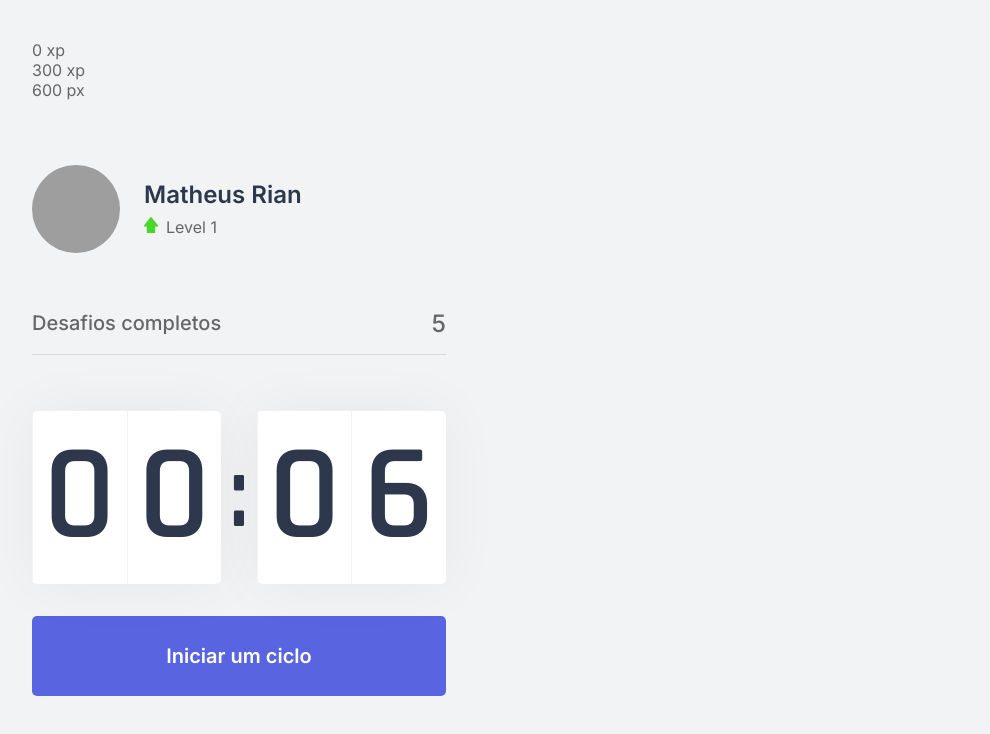
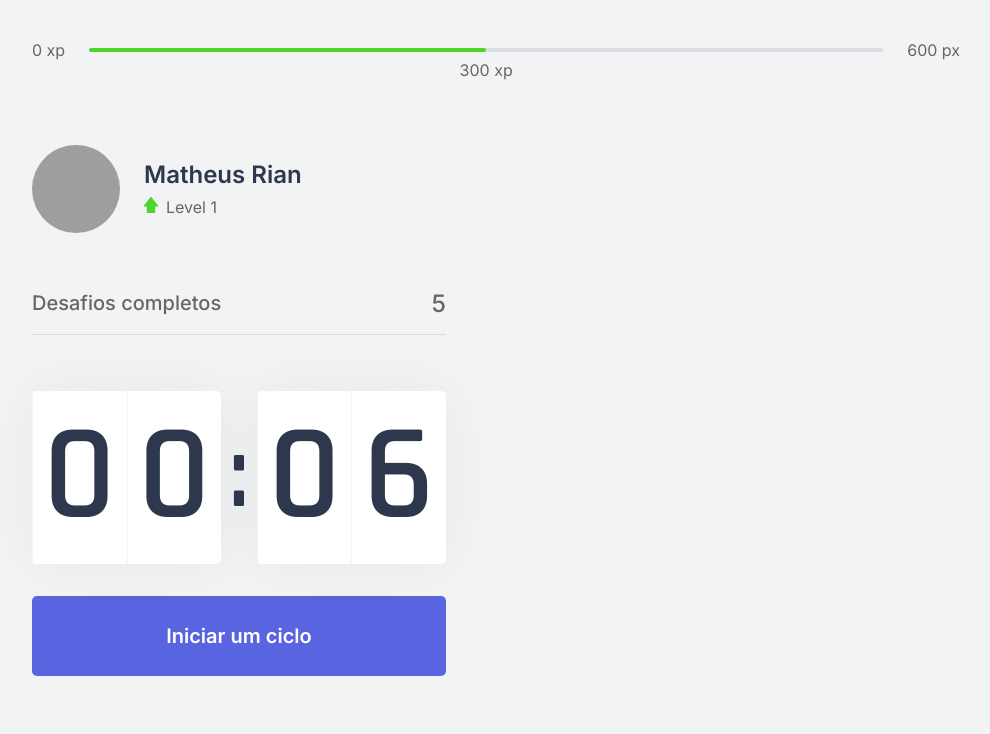
Before and after one commit to Matheus-Rian/PomoMove-next, a Next.js app: page / in a window 1280 px wide. Shown: the top 734 px of the page, without its empty margins (144-1134 px from the left). Built offline with nearby package versions, Linux system fonts and the light colour scheme; grey boxes are pictures that could not be loaded.

Commit message:
feat: Component ExperienceBar 📦

```diff
--- a/src/components/ExperienceBar.tsx
+++ b/src/components/ExperienceBar.tsx
@@ -1,11 +1,13 @@
+import styles from '../styles/components/ExperienceBar.module.css'
+
 export function ExperienceBar() {
     return (
-        <header className='experience-bar'>
+        <header className={styles.experienceBar}>
             <span>0 xp</span>
             <div>
                 <div style= {{ width: '50%' }}></div>
 
-                <span className='current-experience' style={{left: '50%'}}>
+                <span className={styles.currentExperience} style={{left: '50%'}}>
                     300 xp
                 </span>
             </div>
--- /dev/null
+++ b/src/styles/components/ExperienceBar.module.css
@@ -0,0 +1,31 @@
+
+
+.experienceBar {
+    display: flex;
+    align-items: center;
+}
+
+.experienceBar span {
+    font-size: 1rem;
+}
+
+.experienceBar > div {
+    flex: 1;
+    height: 4px;
+    border-radius: 4px;
+    background-color: var(--gray-line);
+    margin: 0 1.5rem;
+    position: relative;
+}
+
+.experienceBar > div > div {
+    height: 4px;
+    border-radius: 4px;
+    background: var(--green);
+}
+
+span.currentExperience {
+    position: absolute;
+    top: 12px;
+    transform: translateX(-50%);
+}
```
